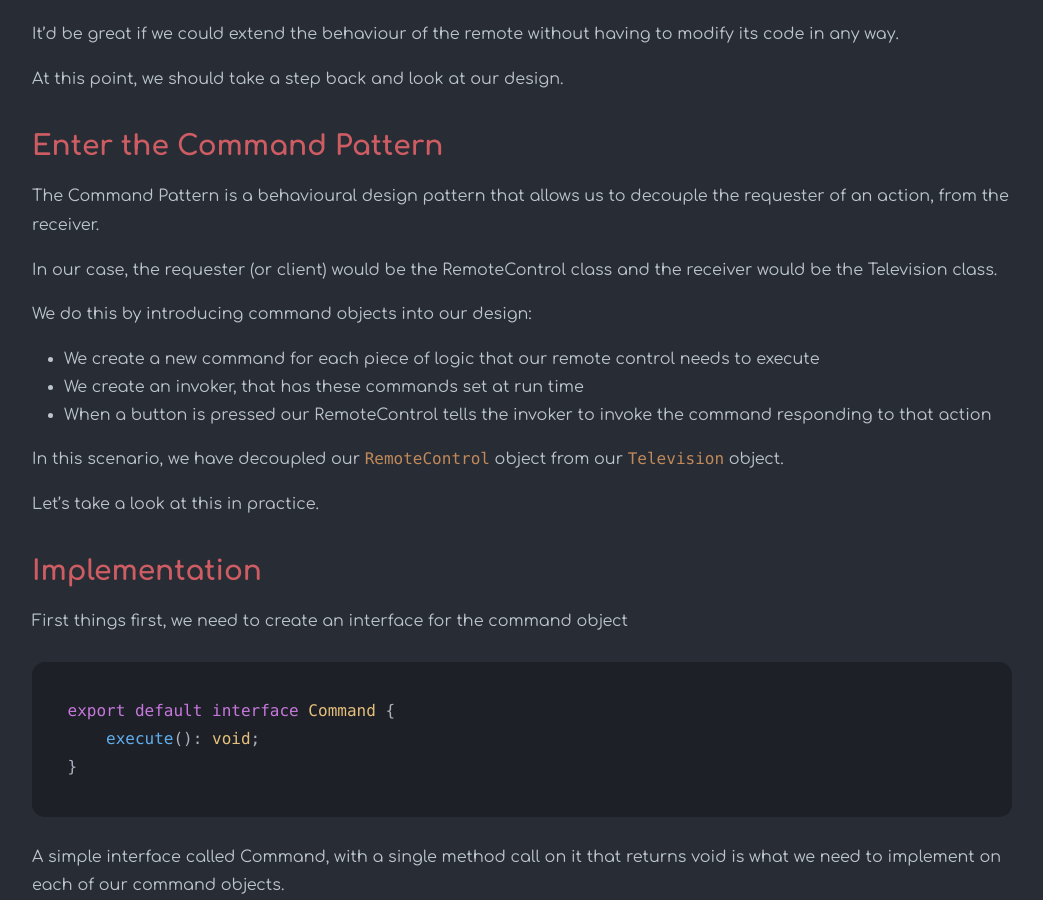
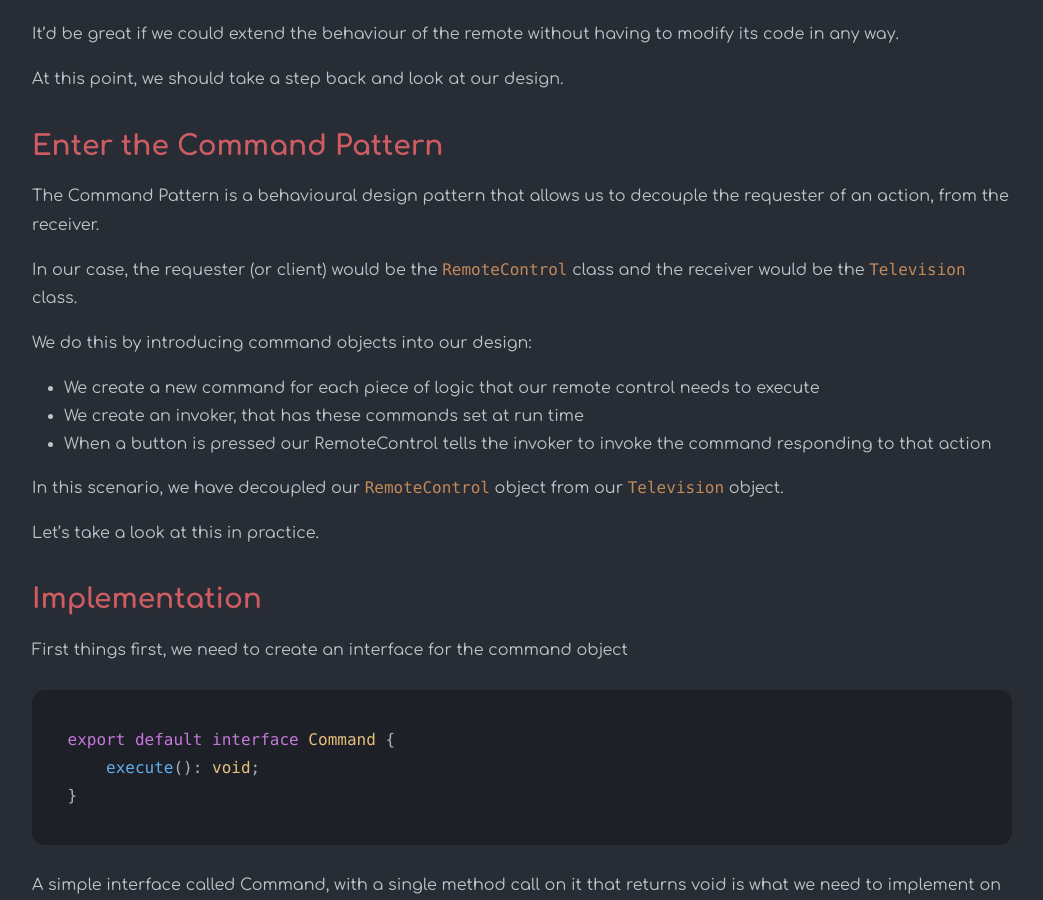
Before and after one commit to danielhutchinson/danielhutchinson.github.io, a Jekyll site: the page built from _posts/2019-04-19-encapsulating-logic-using-the-command-pattern.md, in a window 1280 px wide and 900 px high, scrolled down 1933 px. Shown: the whole window, without its empty margins (118-1161 px from the left). Built offline with Jekyll 4.4.1, drawn with Linux system fonts in a browser that asks for light colours; nearby versions of some CDN libraries.

Commit message:
fix: formatting

```diff
--- a/_posts/2019-04-19-encapsulating-logic-using-the-command-pattern.md
+++ b/_posts/2019-04-19-encapsulating-logic-using-the-command-pattern.md
@@ -52,7 +52,7 @@ At this point, we should take a step back and look at our design.
 ## Enter the Command Pattern
 The Command Pattern is a behavioural design pattern that allows us to decouple the requester of an action, from the receiver.
 
-In our case, the requester (or client) would be the RemoteControl class and the receiver would be the Television class.
+In our case, the requester (or client) would be the `RemoteControl` class and the receiver would be the `Television` class.
 
 We do this by introducing command objects into our design:
 
```
